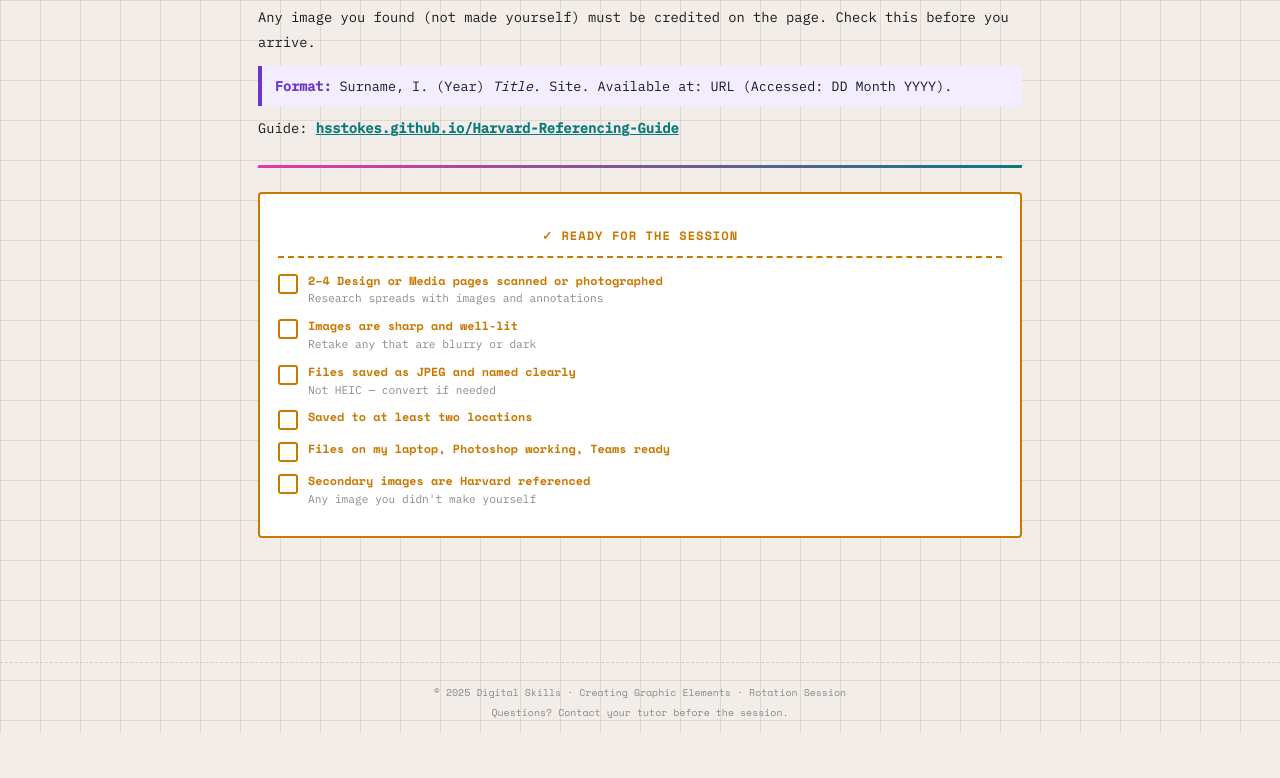
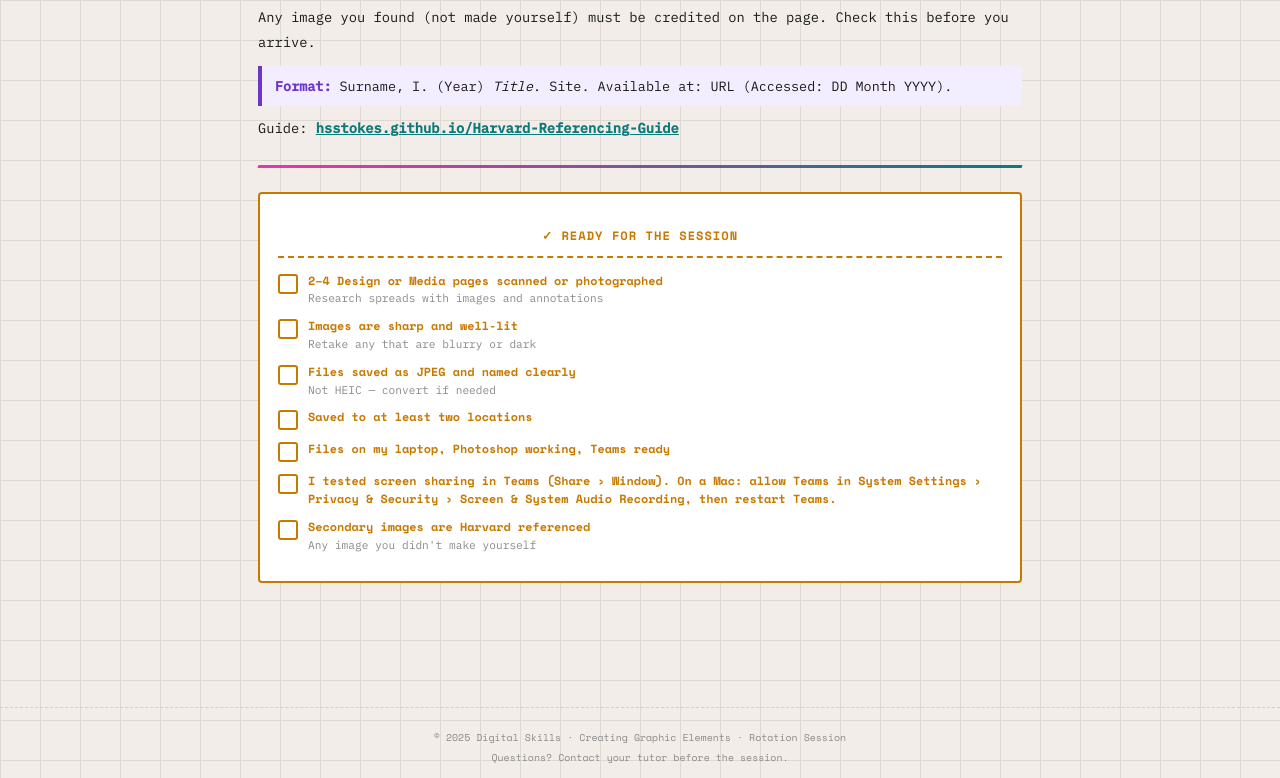
Before and after one commit to hsstokes/Graphic-elements-homework, a plain HTML site: page index.html in a window 1280 px wide. Shown: the part 1560-2338 px from the top of the page. Before the commit the page ends 2293 px from the top, so only its background shows below. Drawn offline with nearby package versions, Linux system fonts and the light colour scheme.

Commit message:
Add Teams screen-sharing test to checklist
Co-Authored-By: Claude Opus 5.5 <noreply@anthropic.com>
Claude-Session: https://claude.ai/code/session_01NwDAQERGXM3Wj15PFG9UFV

```diff
--- a/index.html
+++ b/index.html
@@ -518,6 +518,10 @@ footer {
       <div class="chk" onclick="tog(this)"></div>
       <span class="cl">Files on my laptop, Photoshop working, Teams ready</span>
     </div>
+    <div class="ci">
+      <div class="chk" onclick="tog(this)"></div>
+      <span class="cl">I tested screen sharing in Teams (Share › Window). On a Mac: allow Teams in System Settings › Privacy &amp; Security › Screen &amp; System Audio Recording, then restart Teams.</span>
+    </div>
 
     <div class="ci">
       <div class="chk" onclick="tog(this)"></div>
```
